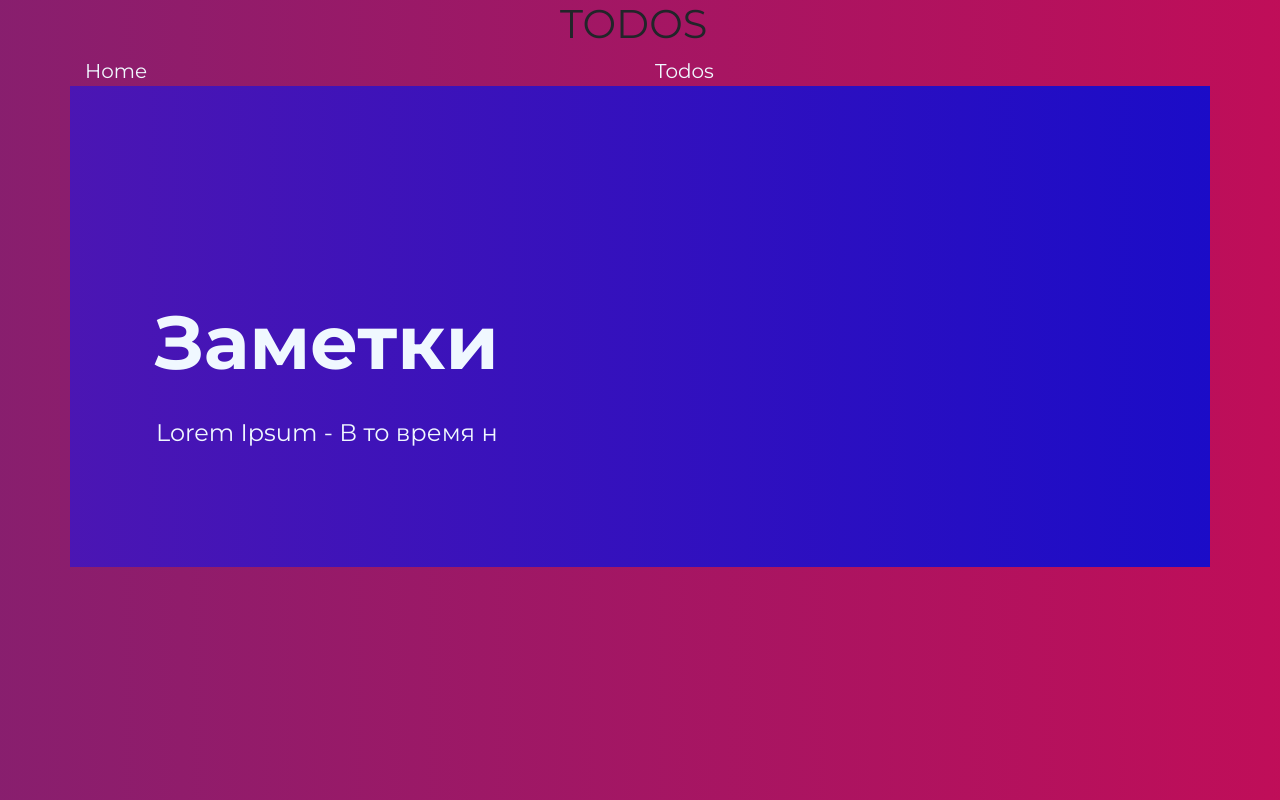
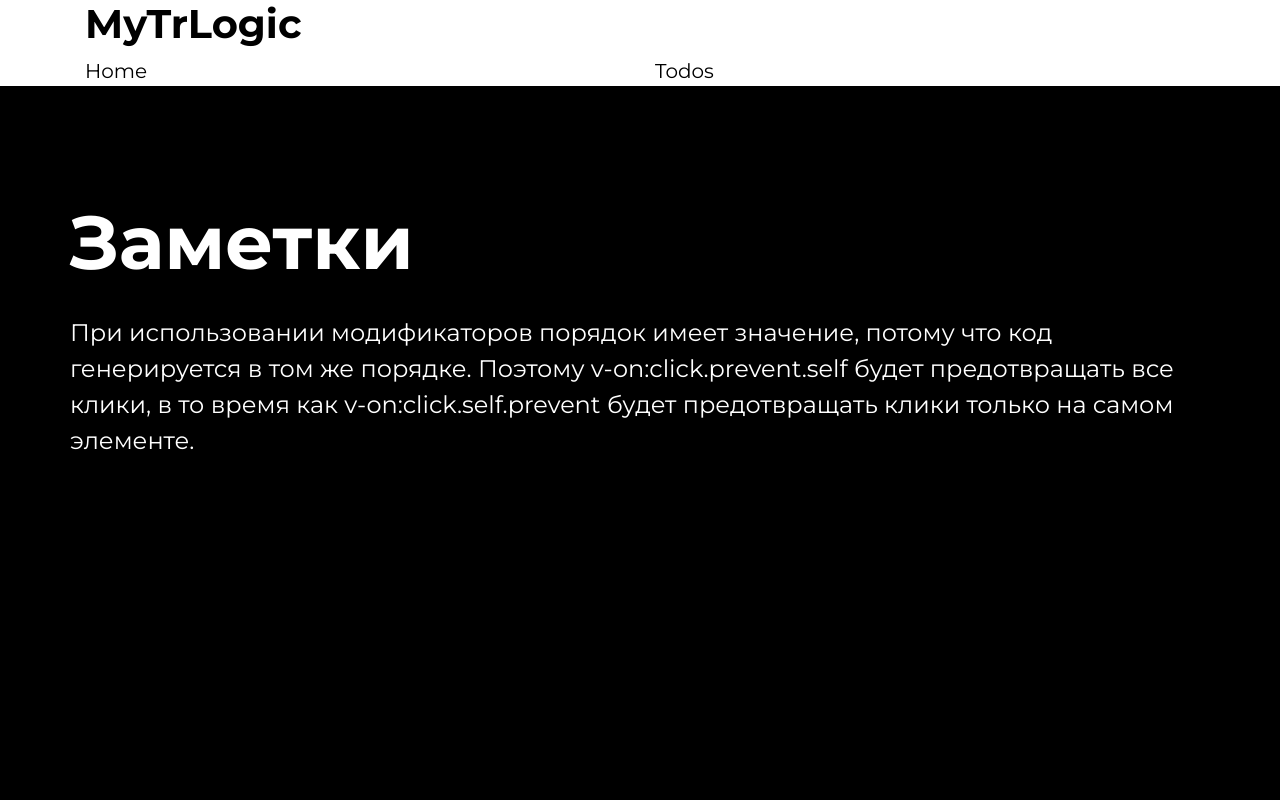
Before and after one commit to Sopanvil/MyVueTodo, a Vue app: page / in a window 1280 px wide. Built offline with nearby package versions, Linux system fonts and the light colour scheme.

Commit message:
Redesigned

```diff
--- a/src/App.vue
+++ b/src/App.vue
@@ -3,24 +3,42 @@
     <div class="navbarios">
       <div class="container">
         <div class="row">
-          <div class="col-md-2 offset-md-5">
-            <h1 class="header-text">TODOS</h1>
+          <div class="col-md-2">
+            <h1 class="header-text">MyTrLogic</h1>
           </div>
         </div>
         <div class="row">
-            <router-link to="/" class="col-md-6">Home</router-link>
-            <router-link to="/todos" class="col-md-6">Todos</router-link>
-
+          <router-link to="/" class="col-md-6">Home</router-link>
+          <router-link to="/todos" class="col-md-6">Todos</router-link>
         </div>
       </div>
-      <router-view></router-view>
     </div>
+    <router-view></router-view>
   </div>
 </template>
 
 <script>
 export default {
-  name: "App"
+  name: "App",
+  data: function() {
+    return {
+      bookmarks: [
+        {
+          title: "Мой понедельник",
+          todos: [
+            {
+              title: "Завтрак",
+              isActive: true
+            },
+            {
+              title: "Работа",
+              isActive: true
+            }
+          ]
+        }
+      ]
+    };
+  }
 };
 </script>
 
@@ -29,36 +47,39 @@ export default {
   font-family: "Montserrat", sans-serif;
 }
 body {
-  background: linear-gradient(90deg, #000ba3c2, #541f77f1, #cc0a54);
-  background-size: 400% 400%;
-  animation: gradient 15s ease infinite;
+  /* background: linear-gradient(90deg, #fff, #fffffff1); */
+  background-color: #000;
 }
-@keyframes gradient {
-  0% {
-    background-position: 0% 50%;
-  }
-  50% {
-    background-position: 100% 0%;
-  }
-  100% {
-    background-position: 0% 50%;
-  }
+.navbarios{
+  background-color: #fff;
+  margin-bottom: 100px;
+  /* border-bottom: 3px solid #000; */
 }
 a {
-  color: aliceblue;
+  padding: 0 10px 0 10px;
+  color: #000;
   font-size: 20px;
   text-decoration: none;
+  transition: all 0.3s;
 }
 a:hover {
-  color: rgb(0, 0, 0);
-  background-color: aliceblue;
+  color: #fff;
+  background-color: #000;
   text-decoration: none;
-  transition: all 0.6s ease-in-out;
 }
+a:focus {
+  color: #fff;
+  background-color: #000;
+  text-decoration: none;
+}
+/* a:active {
+  color: #1a1a1a;
+  background-color: #929292;
+  text-decoration: none;
 
+} */
+.header-text{
+  font-weight: 700 ;
+  color: #000;
+}
 </style>
-
-
-
-  git config --global user.email "lenivkov12@gmail.com"
-  git config --global user.name "Sopanvil"
--- a/src/components/Main.vue
+++ b/src/components/Main.vue
@@ -1,10 +1,10 @@
 <template>
   <div class="container">
     <div class="row">
-      <div class="main-text">
-        <p class="main-text-title animated fadeInUp d-flex justify-content-center">Заметки</p>
-        <p class="main-text-text animated fadeInUp d-flex justify-content-center">Lorem Ipsum - В то время н</p>
-      </div>
+
+        <p class="main-text-title animated fadeInUp">Заметки</p>
+        <p class="main-text-text animated fadeInUp ">При использовании модификаторов порядок имеет значение, потому что код генерируется в том же порядке. Поэтому v-on:click.prevent.self будет предотвращать все клики, в то время как v-on:click.self.prevent будет предотвращать клики только на самом элементе. </p>
+
     </div>
   </div>
 </template>
@@ -16,11 +16,11 @@ export default {
 </script>
 
 <style scoped>
-.main-text{
-color: aliceblue;
-margin-top: 100px;
+.container {
+  color: #fff;
 }
 .main-text-title{
+/* text-align: center; */
 animation-duration: 1.5s;
 font-weight: 700;
 font-size: 75px;
@@ -30,23 +30,4 @@ animation-delay: 0.2s;
 animation-duration: 1.5s;
 font-size: 24px;
 }
-.container {
-  border: linear-gradient(90deg, #df001ec2, #6f1da7f1, #100acc) 5px;
-  padding: 100px;
-  background: linear-gradient(90deg, #df001ec2, #6f1da7f1, #100acc);
-  background-size: 400% 400%;
-  animation: gradient 15s ease infinite;
-}
-
-@keyframes gradient {
-  0% {
-    background-position: 0% 50%;
-  }
-  50% {
-    background-position: 100% 0%;
-  }
-  100% {
-    background-position: 0% 50%;
-  }
-}
 </style>
--- a/src/components/Todo.vue
+++ b/src/components/Todo.vue
@@ -1,5 +1,7 @@
 <template>
-    <p>Todo</p>
+  <div class="container">
+
+  </div>
 </template>
 
 <script>
```
